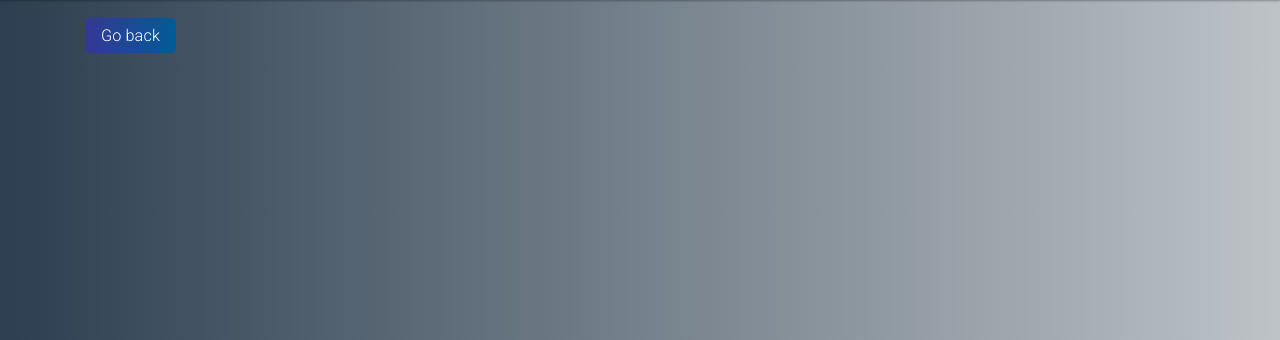
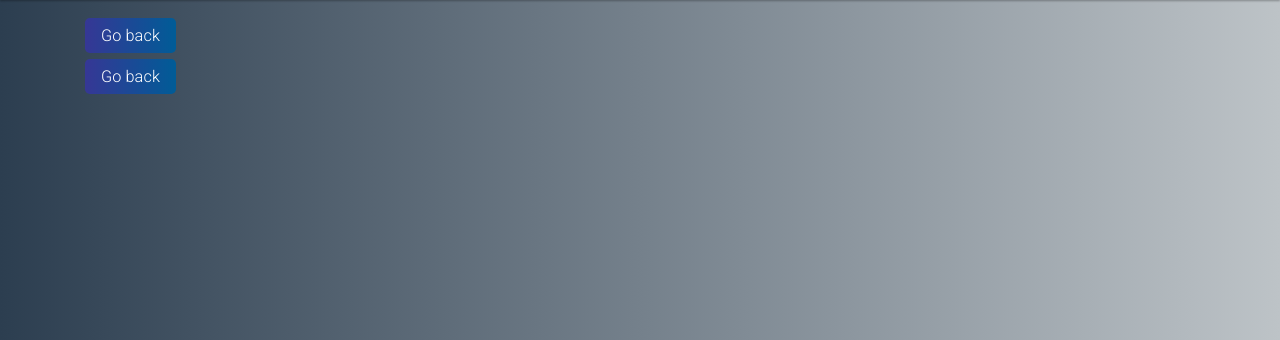
Before and after one commit to SREYES001/ShowTickerPricesHistory, a Flask app: template templates/create_stocks.html in a window 1280 px wide. Shown: the part 83-423 px from the top of the page. Run offline with Flask 2, Linux system fonts and the light colour scheme; the template is opened without the code that fills it: most values are stand-ins (such as "Sample title", 1, 10 or a date in 2020); some libraries are stand-ins or nearby versions.

Commit message:
first commit

```diff
--- a/templates/create_stocks.html
+++ b/templates/create_stocks.html
@@ -62,4 +62,12 @@
 {% endif %}
 {% endfor %}
 
+<div class="row">
+    <div class="col-md-6">
+        <p class="lead">
+            <a class="tn btn-lg btn-rigth" href="/" role="button">Go back</a>
+        </p>
+    </div>
+</div>
+
 {% endblock %}
```
